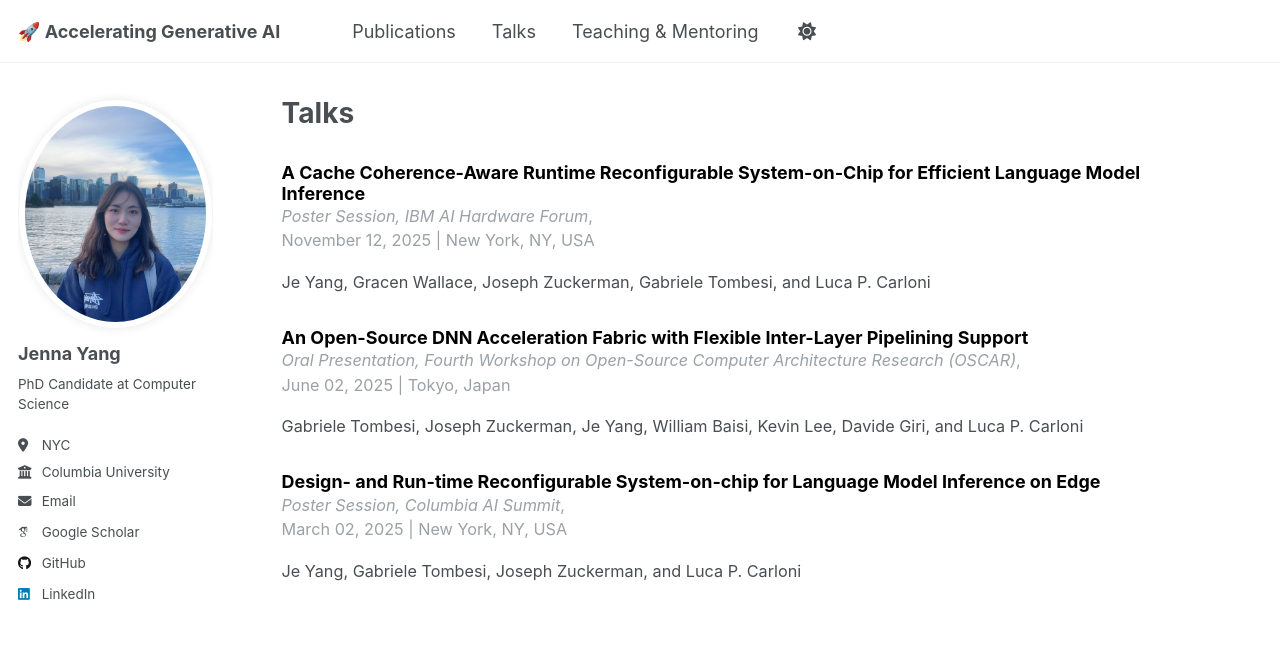
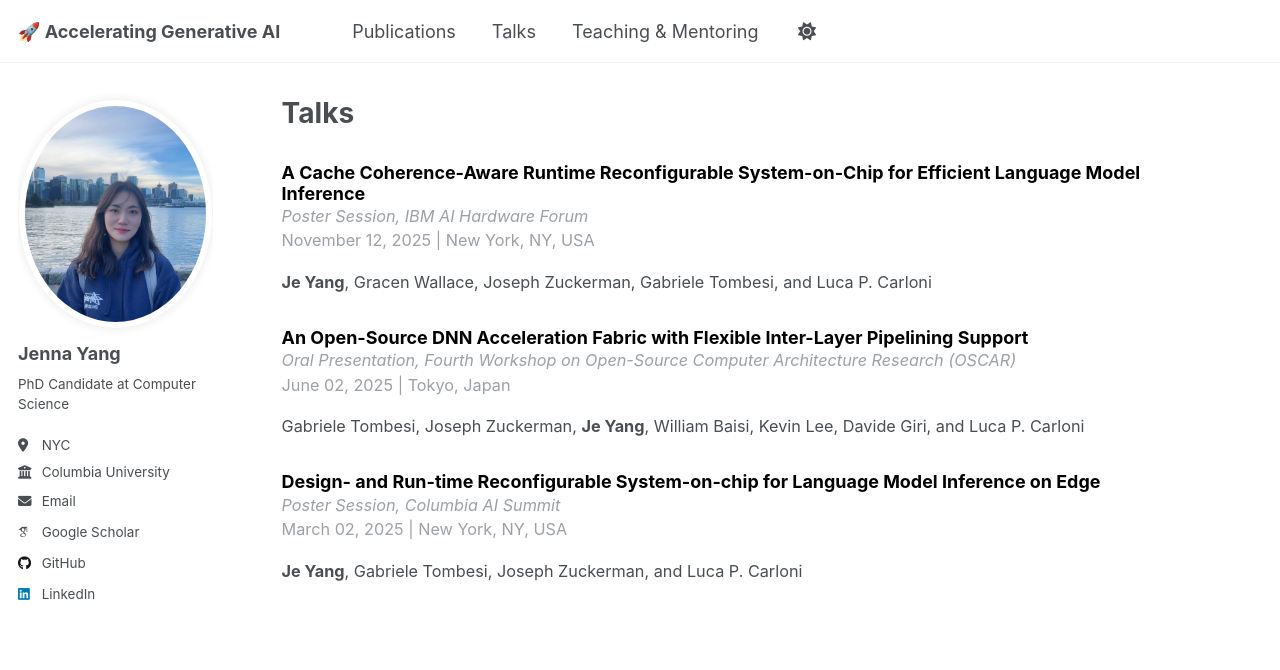
Before and after one commit to jenna-yang/jenna-yang.github.io, a Jekyll site: the page built from _pages/talks.html, in a window 1280 px wide. Shown: the top 670 px of the page. Built offline with Jekyll 4.4.1, drawn with Linux system fonts in a browser that asks for light colours; some web fonts are replaced.

Commit message:
Talks: author and venuew

```diff
--- a/_includes/archive-single-talk.html
+++ b/_includes/archive-single-talk.html
@@ -30,7 +30,7 @@
     </h2>
 
     {% if post.type or post.venue %}
-      <p class="page__meta"><em>{% if post.type %}{{ post.type }}{% endif %}{% if post.type and post.venue %}, {% endif %}{% if post.venue %}{{ post.venue }}{% endif %}</em>{% if post.venue %},{% endif %}</p>
+      <p class="page__meta"><em>{% if post.type %}{{ post.type }}{% endif %}{% if post.type and post.venue %}, {% endif %}{% if post.venue %}{{ post.venue }}{% endif %}</em></p>
     {% endif %}
 
     {% if post.date or post.location %}
--- a/_pages/talks.html
+++ b/_pages/talks.html
@@ -26,6 +26,8 @@ author_profile: true
   }
 
   .pub-title{ color:#000; text-decoration:none; cursor:default; }
+  /* tighten spacing for metadata (date/location/venue) */
+  .page__meta { margin: 0 0 4px 0 !important; }
 </style>
 
 {% if site.talkmap_link == true %}
```
Also changed, not shown: _talks/2025-03-02-talk.md (+1 -1 lines), _talks/2025-06-02-talk.md (+1 -1 lines), _talks/2025-11-12-talk.md (+1 -1 lines).
